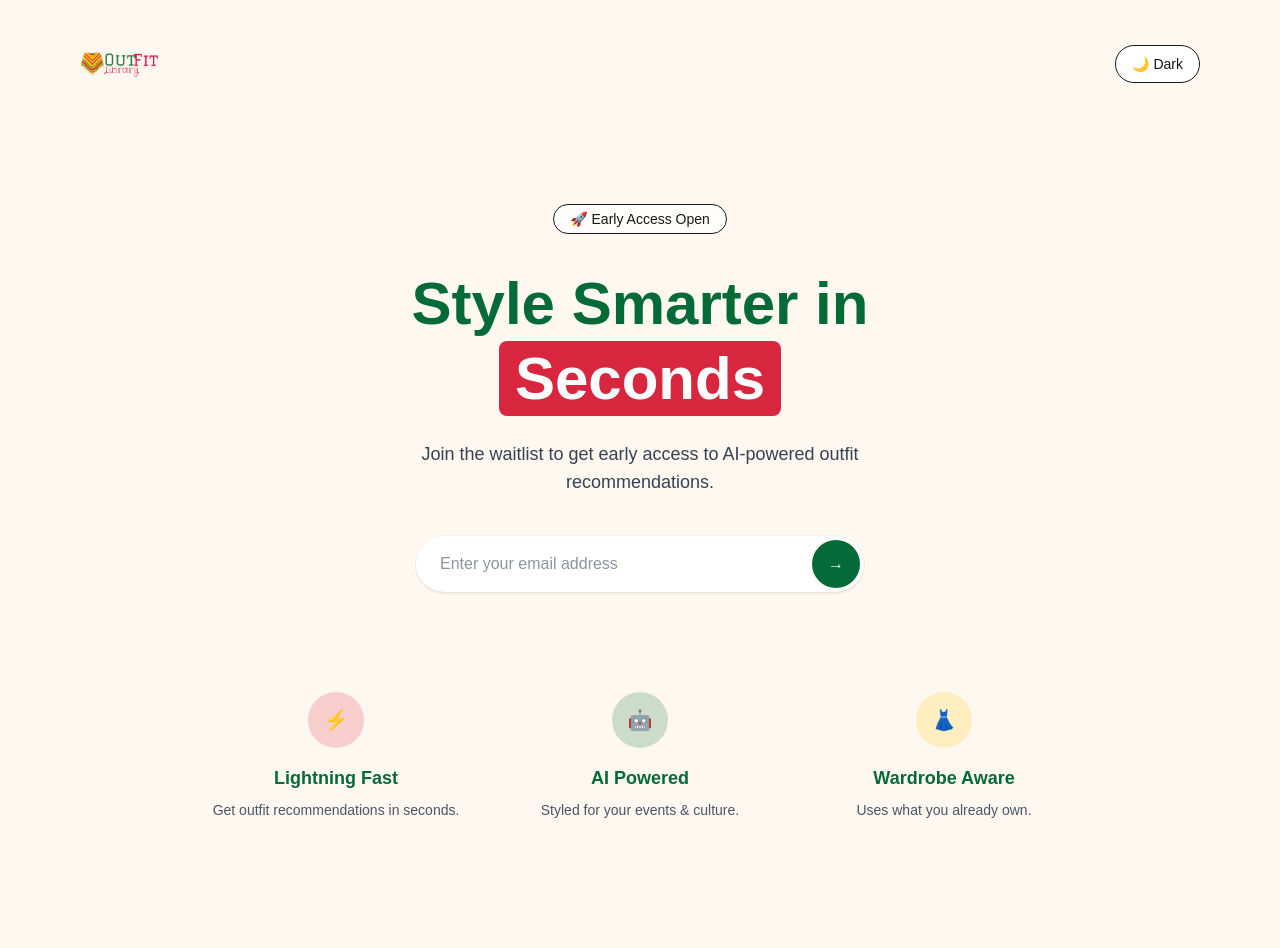
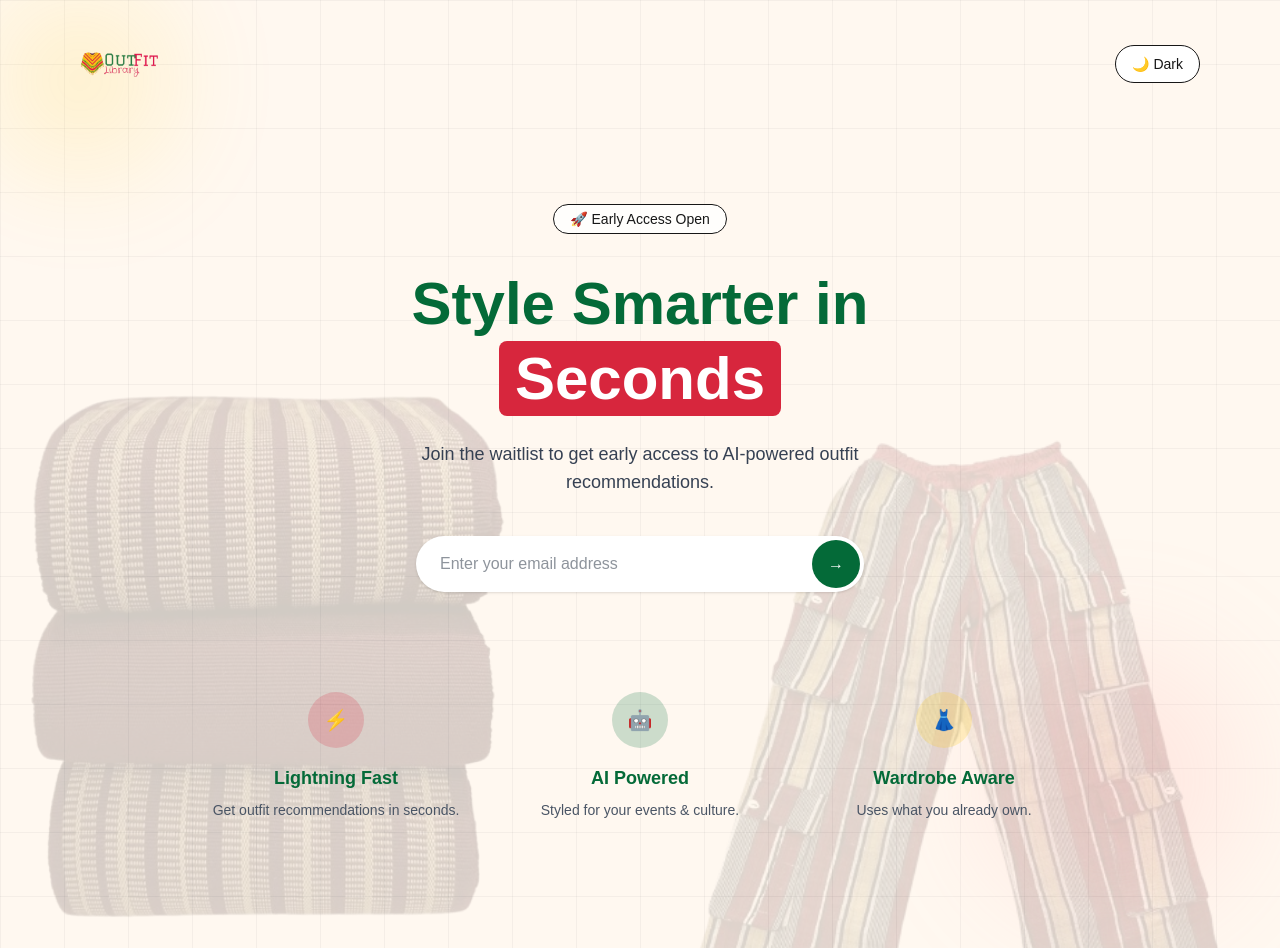
Before and after one commit to vickova/OutFitLibrary, a Next.js app: page /waitlist in a window 1280 px wide. Built offline with nearby package versions, Linux system fonts and the light colour scheme.

Commit message:
waitlist page picture update

```diff
--- a/app/waitlist/page.tsx
+++ b/app/waitlist/page.tsx
@@ -28,17 +28,20 @@ export default function WaitlistPage() {
       setEmail("");
     }
   }
-
+const handleMode = (e: React.FormEvent) => {
+    e.preventDefault();
+    setDarkMode(!darkMode);
+  }
   useEffect(() => {
     document.documentElement.classList.add("dark");
   }, []);
 
   return (
-    <div className="relative min-h-screen overflow-hidden bg-[#FFF8F0] dark:bg-neutral-950 transition-colors">
+    <div className="relative min-h-screen overflow-hidden inset-0 dark:bg-neutral-950 transition-colors" onClick={handleMode}>
 
       {/* GRID */}
       <div
-        className="absolute inset-5 -z-99 dark:opacity-70"
+        className={`absolute overflow-hidden inset-0 -z-22 dark:opacity-70 bg-[${darkMode? "#000": "#FFF8F0"}]`}
         style={{
           backgroundImage: `
             linear-gradient(to right, rgba(0,0,0,0.04) 1px, transparent 1px),
@@ -47,7 +50,66 @@ export default function WaitlistPage() {
           backgroundSize: "64px 64px",
         }}
       />
+  {/* ✅ ASO-ÒKE — GITHUB CLOUD POSITION */}
+      {/* LEFT */}
+      {/* <motion.img
+        src="/images/aso-oke-bundle.png"
+        alt=""
+        initial={{ opacity: 0, y: 60 }}
+        animate={{ opacity: 0.85, y: 0 }}
+        transition={{ duration: 1 }}
+        className="
+          pointer-events-none
+          absolute bottom-[-120px] left-[-160px]
+          w-[420px]
+          opacity-50
+          dark:opacity-60
+        "
+      /> */}
+      <motion.img
+      src="/images/aso-oke-bundle.png"
+      alt=""
+      initial={{ opacity: 0 }}
+      animate={{ opacity: 0.18 }}
+      transition={{ duration: 1 }}
+      className="
+        pointer-events-none
+        absolute bottom-[0px] left-[0]
+        w-[520px]
+        z-10
+        dark:opacity-10
+      "
+    />
 
+      {/* RIGHT */}
+      {/* <motion.img
+        src="/images/Kembe.png"
+        alt=""
+        initial={{ opacity: 0, y: 60 }}
+        animate={{ opacity: 0.75, y: 0 }}
+        transition={{ duration: 1.2 }}
+        className="
+          pointer-events-none
+          absolute bottom-[-0px] right-[-180px]
+          w-[520px]
+          opacity-70
+          dark:opacity-50
+        "
+      /> */}
+      <motion.img
+        src="/images/Kembe.png"
+        alt=""
+        initial={{ opacity: 0 }}
+        animate={{ opacity: 0.15 }}
+        transition={{ duration: 1.2 }}
+        className="
+          pointer-events-none
+          absolute bottom-[-140px] right-[0]
+          w-[620px]
+          z-10
+          dark:opacity-08
+        "
+      />
       {/* BLOBS */}
       <div className="absolute inset-0 -z-20">
         <div className="absolute left-0 top-0 w-40 h-40 bg-yellow-400 rounded-full opacity-20 blur-3xl" />
```
Also changed, not shown: app/waitlist/hello.tsx (added), public/images/Kembe.png (added), public/images/aso-oke-bundle.png (added).
